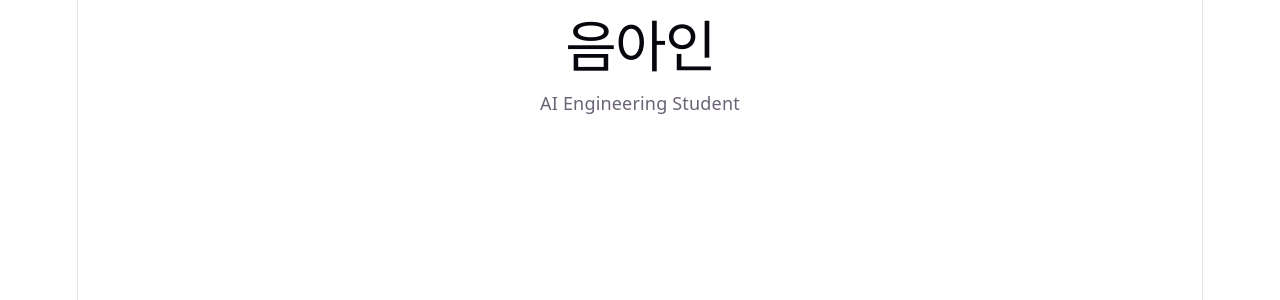
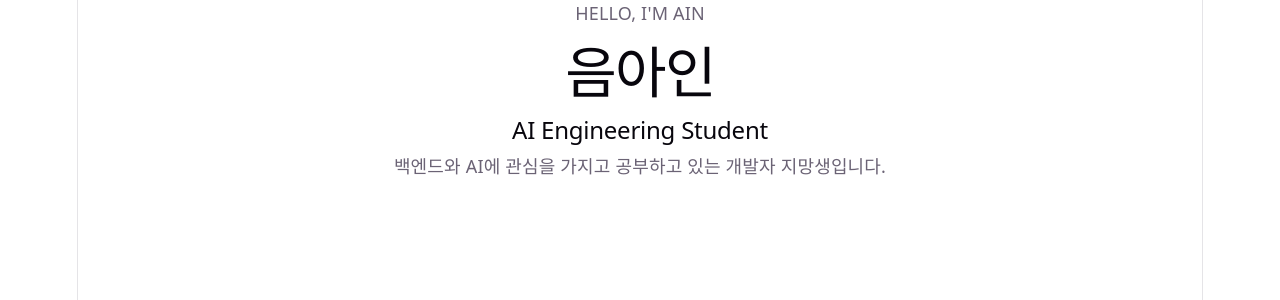
Before and after one commit to dsc-sookmyung/2026-02-React-Study, a React (Vite) app in the folder WEEK01/음아인/: page / in a window 1280 px wide. Shown: the top 300 px of the page. Built offline with nearby package versions, Linux system fonts and the light colour scheme.

Commit message:
[WEEK01] feat: 프로필 기본 정보 컴포넌트 구현

```diff
--- a/WEEK01/음아인/src/App.jsx
+++ b/WEEK01/음아인/src/App.jsx
@@ -1,9 +1,10 @@
+import ProfileInfo from './components/ProfileInfo';
+
 function App() {
   return (
-    <div>
-      <h1>음아인</h1>
-      <p>AI Engineering Student</p>
-    </div>
+    <main>
+      <ProfileInfo />
+    </main>
   );
 }
 
--- /dev/null
+++ b/WEEK01/음아인/src/components/ProfileInfo.jsx
@@ -0,0 +1,15 @@
+function ProfileInfo() {
+  return (
+    <div>
+      <p>HELLO, I'M AIN</p>
+      <h1>음아인</h1>
+      <h2>AI Engineering Student</h2>
+      <p>
+        백엔드와 AI에 관심을 가지고 공부하고 있는
+        개발자 지망생입니다.
+      </p>
+    </div>
+  );
+}
+
+export default ProfileInfo;
```
Also changed, not shown: WEEK01/음아인/src/components/ProfileImage.jsx (+2 -12 lines).
